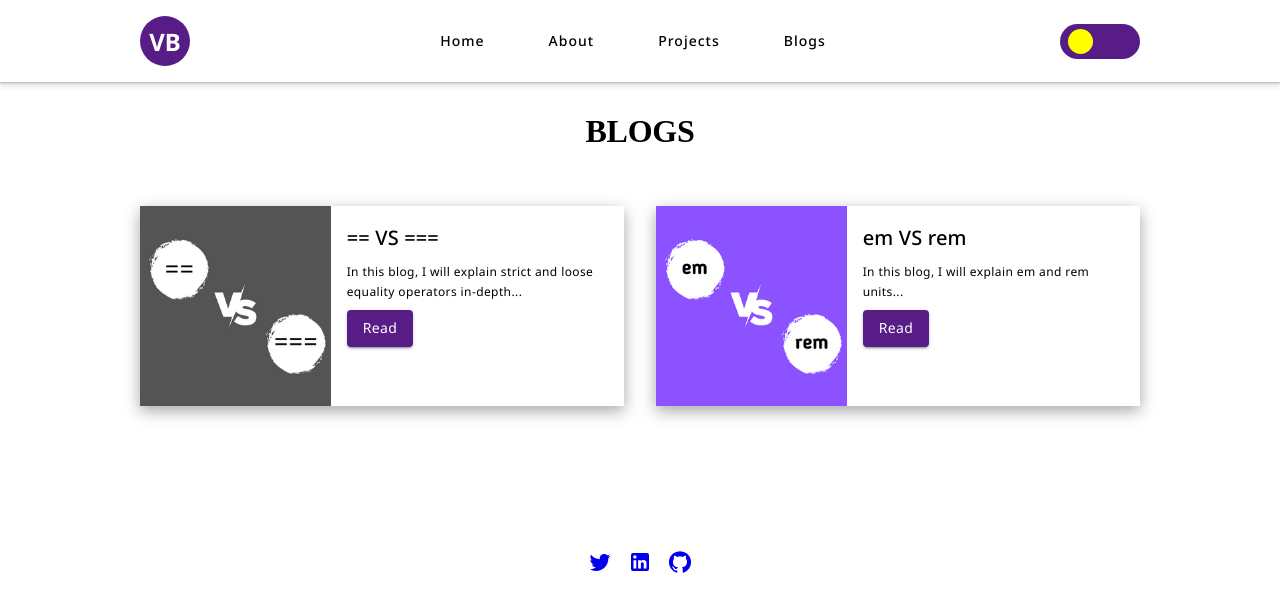
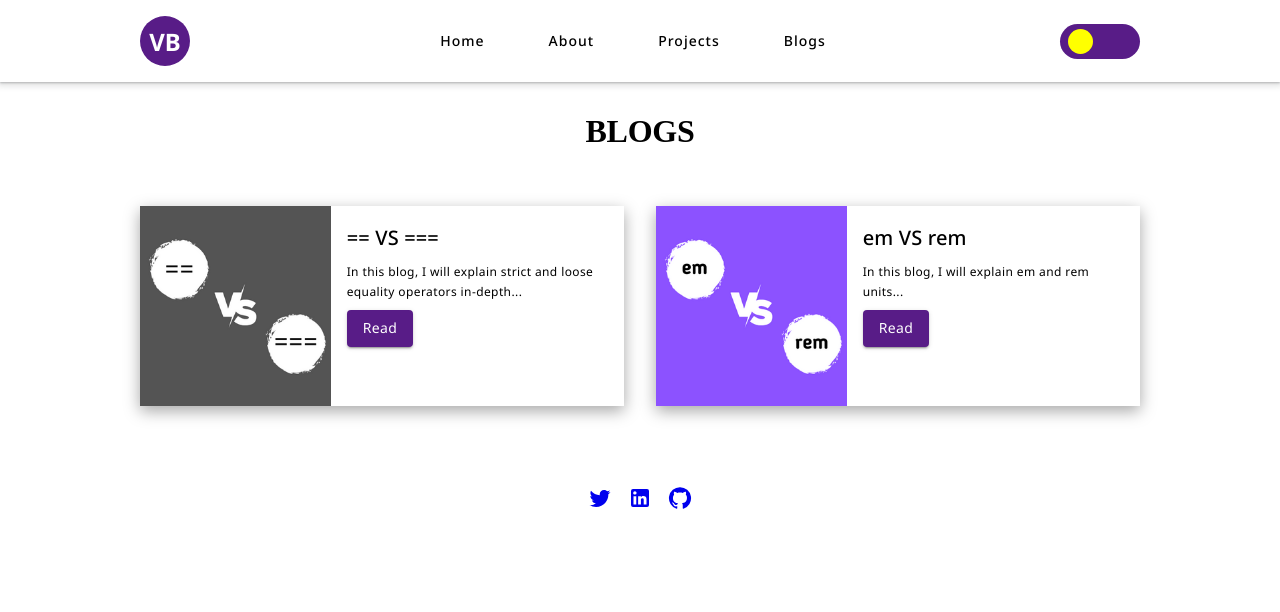
Before and after one commit to vivekbhatt07/portfolio, a React (Create React App) app: page /Blogs in a window 1280 px wide. Shown: the top 612 px of the page. Built offline with nearby package versions, Linux system fonts and the light colour scheme; a web font is replaced by a local one.

Commit message:
fixed padding

```diff
--- a/src/Layouts/Main/Main.scss
+++ b/src/Layouts/Main/Main.scss
@@ -5,7 +5,6 @@
     display: flex;
     flex-direction: column;
     align-items: center;
-    padding: 4em 0;
   }
 }
 
--- a/src/Pages/AboutPage/AboutPage.scss
+++ b/src/Pages/AboutPage/AboutPage.scss
@@ -65,6 +65,6 @@
   .about-section {
     flex-direction: column;
     gap: 3.5em;
-    padding-top: 3em;
+    padding-top: 7em;
   }
 }
--- a/src/Pages/BlogsListPage/BlogsListPage.scss
+++ b/src/Pages/BlogsListPage/BlogsListPage.scss
@@ -19,7 +19,7 @@
 
 @media (min-width: 1280px) {
   .blogsList-section {
-    padding: 3em 0;
+    padding-top: 7em;
     gap: 3.5em;
     .blogsList-body {
       display: grid;
--- a/src/Pages/ProjectPage/ProjectPage.scss
+++ b/src/Pages/ProjectPage/ProjectPage.scss
@@ -49,7 +49,7 @@
 
 @media (min-width: 1280px) {
   .project-section {
-    padding: 3em 0;
+    padding-top: 7em;
     gap: 3.5em;
     .project-body {
       grid-template-columns: 1fr 1fr 1fr;
```
